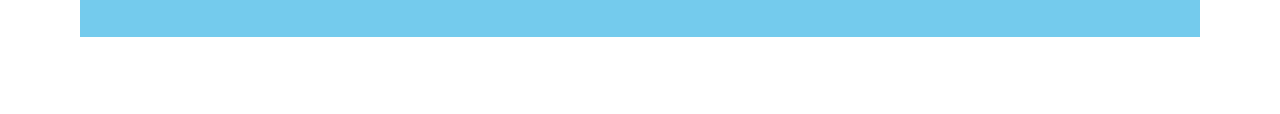
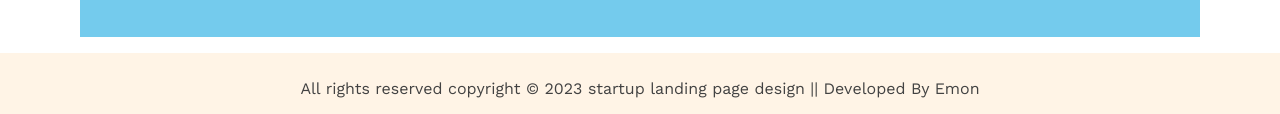
Before and after one commit to emon3455/PH-M2-Assignment-2, a plain HTML site: page index.html in a window 1280 px wide. Shown: the part 3392-3506 px from the top of the page. Before the commit the page ends 3445 px from the top, so only its background shows below. Drawn offline with nearby package versions, Linux system fonts and the light colour scheme.

Commit message:
footer end

```diff
--- a/index.html
+++ b/index.html
@@ -288,10 +288,22 @@
             </div>
 
         </section>
+    <!-- contact section end -->
 
 
     </main>
     <!-- main section end -->
 
+
+    <!-- footer start -->
+    <footer class="footer">
+
+        <div class="footer-container">
+            All rights reserved copyright &copy; 2023 startup landing page design || Developed By Emon
+        </div>
+
+    </footer>
+    <!-- footer end -->
+
 </body>
 </html>
--- a/style.css
+++ b/style.css
@@ -383,13 +383,25 @@ input,textarea{
 .form button{
     width: 25%;
 }
-
 /* Contact end */
 
  /* ------------------------
          main end
 -----------------------------*/
 
+
+/* ===========Footer start ============ */
+.footer{
+    padding: 1rem 5rem;
+    background-color: var(--bg-color1);
+}
+.footer-container{
+    width: 100%;
+    padding-top: 0.6rem;
+    text-align: center;
+    color: #424242;
+}
+/* ===========Footer end ============ */
 
 
 
```
